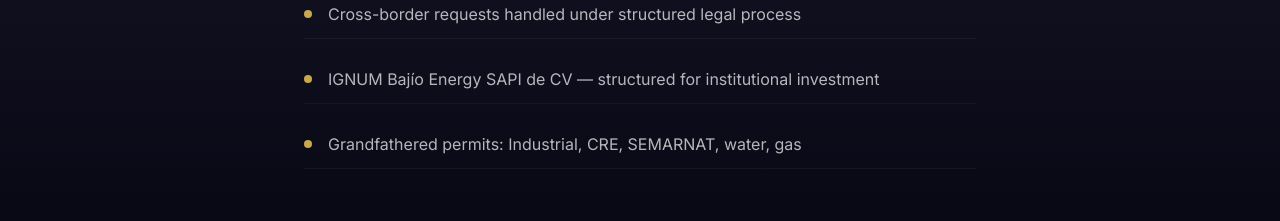
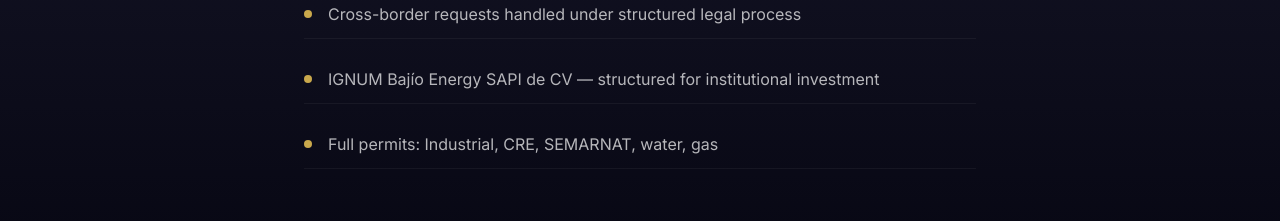
Before and after one commit to Tommy3808/ignum-website, a React (Vite) app: page /investors in a window 1280 px wide. Shown: the part 5660-5881 px from the top of the page. Built offline with nearby package versions, Linux system fonts and the light colour scheme.

Commit message:
fix: último Grandfathered eliminado

```diff
--- a/src/pages/Investors.tsx
+++ b/src/pages/Investors.tsx
@@ -472,7 +472,7 @@
                 'Regional data governance designed for institutional requirements',
                 'Cross-border requests handled under structured legal process',
                 'IGNUM Bajío Energy SAPI de CV — structured for institutional investment',
-                'Grandfathered permits: Industrial, CRE, SEMARNAT, water, gas',
+                'Full permits: Industrial, CRE, SEMARNAT, water, gas',
               ].map((item, i) => (
                 <div key={i} className="flex items-center gap-4 py-3 border-b border-white/5">
                   <div className="w-2 h-2 rounded-full bg-gold" />
```
